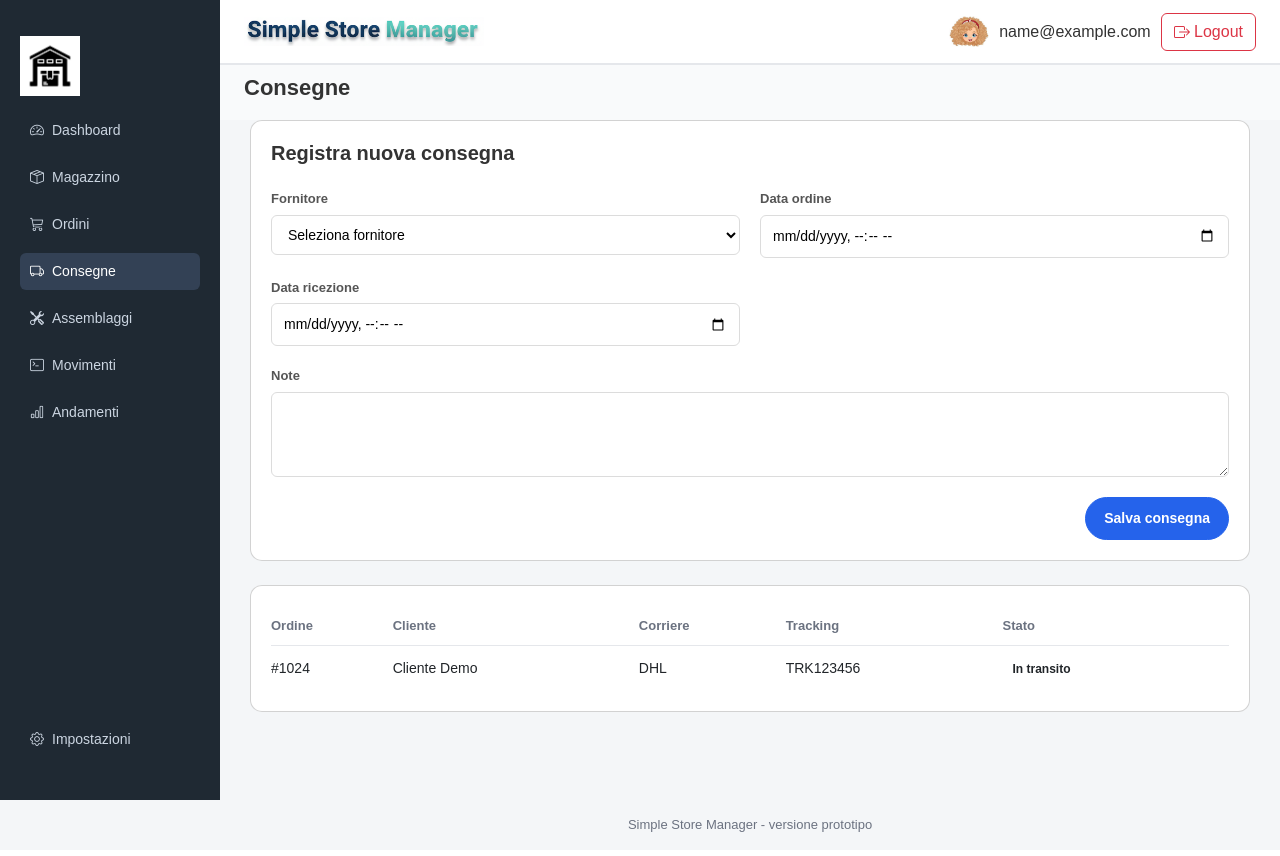
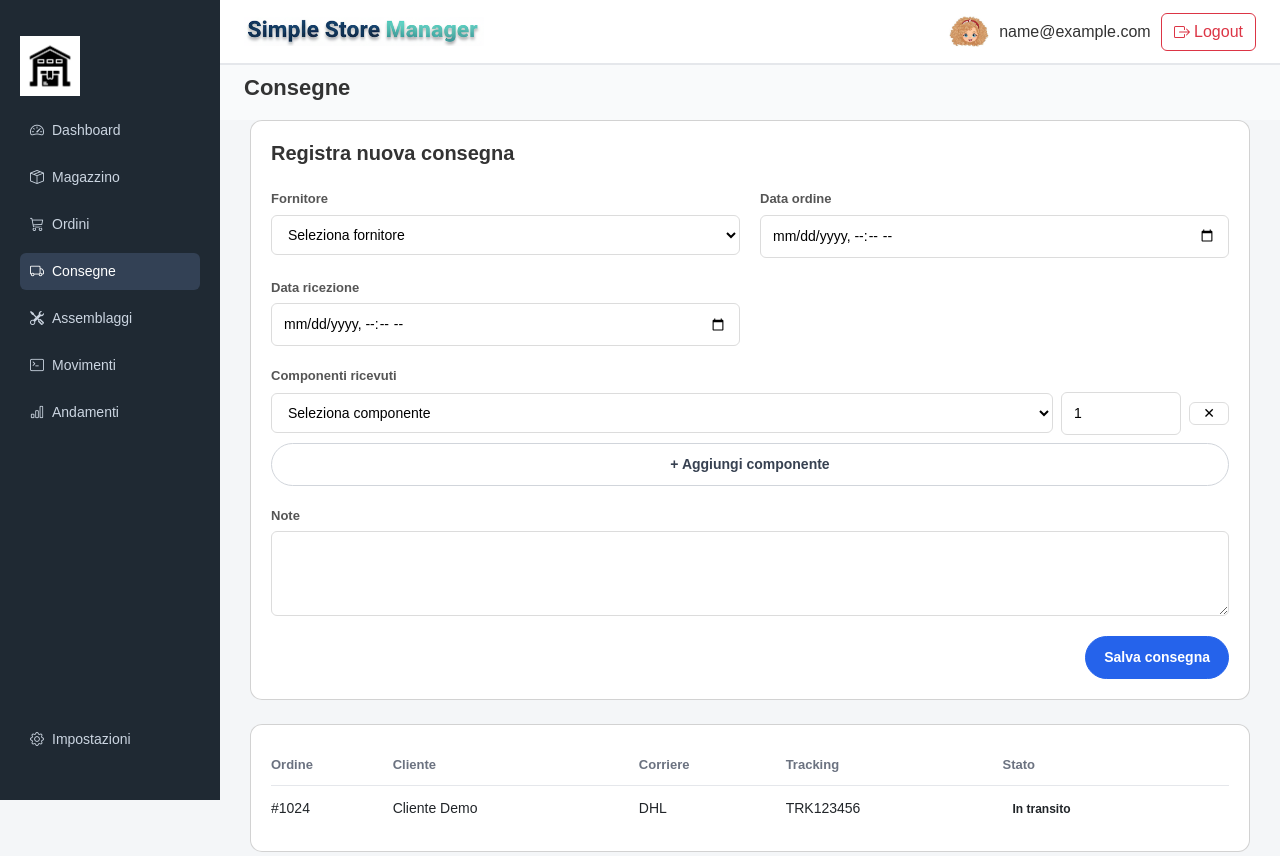
Before and after one commit to magghi111111/SSM, a PHP site: page /index.php?page=consegne in a window 1280 px wide. Shown: the top 856 px of the page. Before the commit the page ends 832 px from the top, so only its background shows below. Run offline with PHP 8.4, Linux system fonts and the light colour scheme; the visitor is signed in with stand-in values (Sample User, id 1).

Commit message:
Possibilità di aggiungere componenti in una consegna

```diff
--- a/frontend/consegne/consegne.php
+++ b/frontend/consegne/consegne.php
@@ -10,6 +10,23 @@
       box.classList.remove('hidden');
     } else {
       box.classList.add('hidden');
+    }
+  }
+
+  function addDeliveryRow() {
+    const container = document.getElementById('componenti-consegna');
+    const row = container.children[0].cloneNode(true);
+
+    row.querySelector('select').value = '';
+    row.querySelector('input').value = 1;
+
+    container.appendChild(row);
+  }
+
+  function removeRow(btn) {
+    const container = document.getElementById('componenti-consegna');
+    if (container.children.length > 1) {
+      btn.closest('.delivery-row').remove();
     }
   }
 </script>
@@ -62,6 +79,30 @@
       </div>
 
       <div class="form-group full-width">
+        <label>Componenti ricevuti</label>
+
+        <div id="componenti-consegna" class="delivery-components">
+
+          <!-- RIGA COMPONENTE -->
+          <div class="delivery-row">
+            <select name="componenti[id][]" required>
+              <option value="">Seleziona componente</option>
+              <!-- PHP: SOLO componenti ROW -->
+              <option value="1">Resistenza 10kΩ</option>
+              <option value="2">Condensatore 100nF</option>
+            </select>
+
+            <input type="number" name="componenti[qta][]" min="1" value="1" required>
+
+            <button type="button" class="btn-icon" onclick="removeRow(this)">✕</button>
+          </div>
+
+        </div>
+
+        <button type="button"class="btn-secondary"onclick="addDeliveryRow()"style="margin-top:8px">+ Aggiungi componente</button>
+      </div>
+
+      <div class="form-group full-width">
         <label for="note">Note</label>
         <textarea name="note" id="note" rows="3"></textarea>
       </div>
--- a/frontend/stile.css
+++ b/frontend/stile.css
@@ -775,3 +775,33 @@ body {
   border: 1px solid #d1d5db;
   background: #ffffff;
 }
+
+.delivery-components {
+  display: flex;
+  flex-direction: column;
+  gap: 8px;
+}
+
+.delivery-row {
+  display: grid;
+  grid-template-columns: 1fr 120px 40px;
+  gap: 8px;
+  align-items: center;
+}
+
+.delivery-row input,
+.delivery-row select {
+  width: 100%;
+}
+
+.btn-icon {
+  background: transparent;
+  border: 1px solid #ddd;
+  border-radius: 6px;
+  cursor: pointer;
+  font-size: 14px;
+}
+
+.btn-icon:hover {
+  background: #f3f3f3;
+}
```
